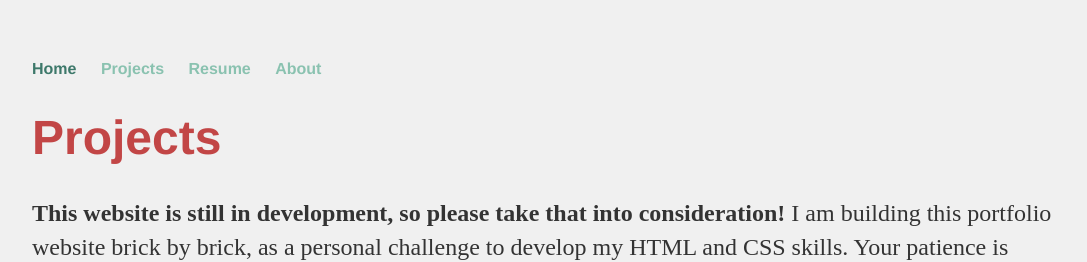
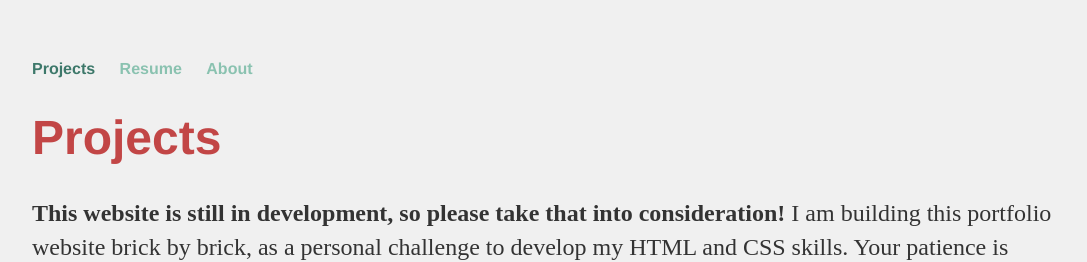
Before and after one commit to digigrant/digigrant.github.io, a Jekyll site: the page built from index.html, in a window 1280 px wide. Shown: the top 262 px of the page, without its empty margins (96-1183 px from the left). Built offline with Jekyll 4.4.1, drawn with Linux system fonts in a browser that asks for light colours.

Commit message:
Update navigation.yml

```diff
--- a/_data/navigation.yml
+++ b/_data/navigation.yml
@@ -1,8 +1,5 @@
-- name: Home
+- name: Projects
   link: /
-
-- name: Projects
-  link: /projects.html
 
 - name: Resume
   link: /resume.html
```
